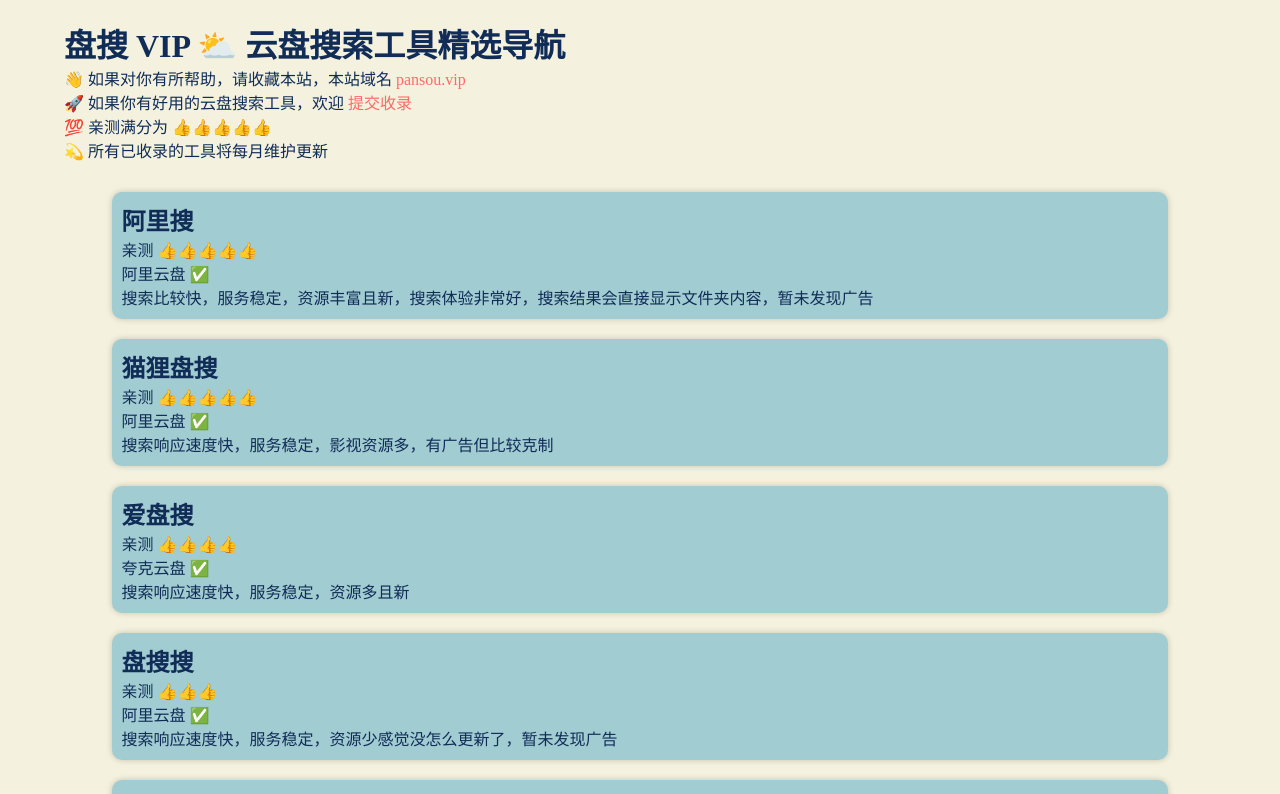
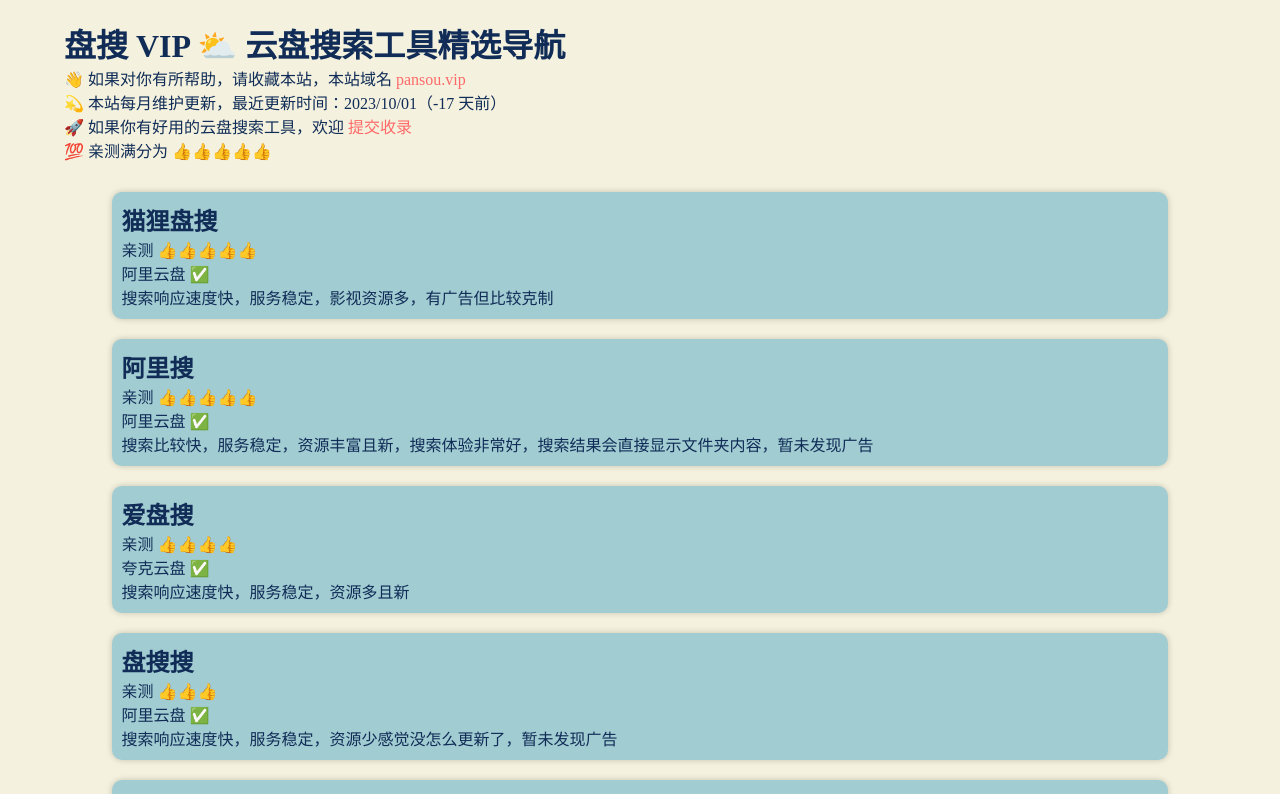
Before and after one commit to rokcso/pansou-vip, a Next.js app: page / in a window 1280 px wide. Shown: the top 794 px of the page. Built offline with nearby package versions, Linux system fonts and the light colour scheme.

Commit message:
feat: show the last-updated date

```diff
--- a/components/layout.js
+++ b/components/layout.js
@@ -2,6 +2,12 @@ import styles from "./layout.module.css";
 import Link from "next/link";
 
 export default function Layout({ children }) {
+  const lastUpdateDateString = "2023/10/01";
+  const currentDate = new Date();
+  const lastUpdateDate = new Date(lastUpdateDateString);
+  const daysAgo = Math.floor(
+    (currentDate - lastUpdateDate) / (1000 * 60 * 60 * 24)
+  );
   return (
     <>
       <div className={styles.layout}>
@@ -10,13 +16,19 @@ export default function Layout({ children }) {
             <h1>盘搜 VIP ⛅ 云盘搜索工具精选导航</h1>
           </Link>
           <div className={styles.tipsDiv}>
-          <p>👋 如果对你有所帮助，请收藏本站，本站域名 <a href="https://www.pansou.vip">pansou.vip</a></p>
-          <p>
-            🚀 如果你有好用的云盘搜索工具，欢迎&nbsp;
-            <a href="https://jinshuju.net/f/s590FY">提交收录</a>
-          </p>
-          <p>💯 亲测满分为 👍👍👍👍👍</p>
-          <p>💫 所有已收录的工具将每月维护更新</p>
+            <p>
+              👋 如果对你有所帮助，请收藏本站，本站域名{" "}
+              <a href="https://www.pansou.vip">pansou.vip</a>
+            </p>
+            <p>
+              💫 本站每月维护更新，最近更新时间：{lastUpdateDateString}（
+              {daysAgo} 天前）
+            </p>
+            <p>
+              🚀 如果你有好用的云盘搜索工具，欢迎&nbsp;
+              <a href="https://jinshuju.net/f/s590FY">提交收录</a>
+            </p>
+            <p>💯 亲测满分为 👍👍👍👍👍</p>
           </div>
         </header>
         <main>{children}</main>
--- a/public/sitesData.json
+++ b/public/sitesData.json
@@ -1,5 +1,12 @@
 [
-
+    {
+        "id": "alipansou",
+        "name": "猫狸盘搜",
+        "link": "https://www.alipansou.com/",
+        "score": "👍👍👍👍👍",
+        "platform": "阿里云盘 ✅",
+        "briefIntro": "搜索响应速度快，服务稳定，影视资源多，有广告但比较克制"
+    },
     {
         "id": "aliso",
         "name": "阿里搜",
@@ -7,14 +14,6 @@
         "score": "👍👍👍👍👍",
         "platform": "阿里云盘 ✅",
         "briefIntro": "搜索比较快，服务稳定，资源丰富且新，搜索体验非常好，搜索结果会直接显示文件夹内容，暂未发现广告"
-    },
-    {
-        "id": "alipansou",
-        "name": "猫狸盘搜",
-        "link": "https://www.alipansou.com/",
-        "score": "👍👍👍👍👍",
-        "platform": "阿里云盘 ✅",
-        "briefIntro": "搜索响应速度快，服务稳定，影视资源多，有广告但比较克制"
     },
     {
         "id": "aipanso",
```
